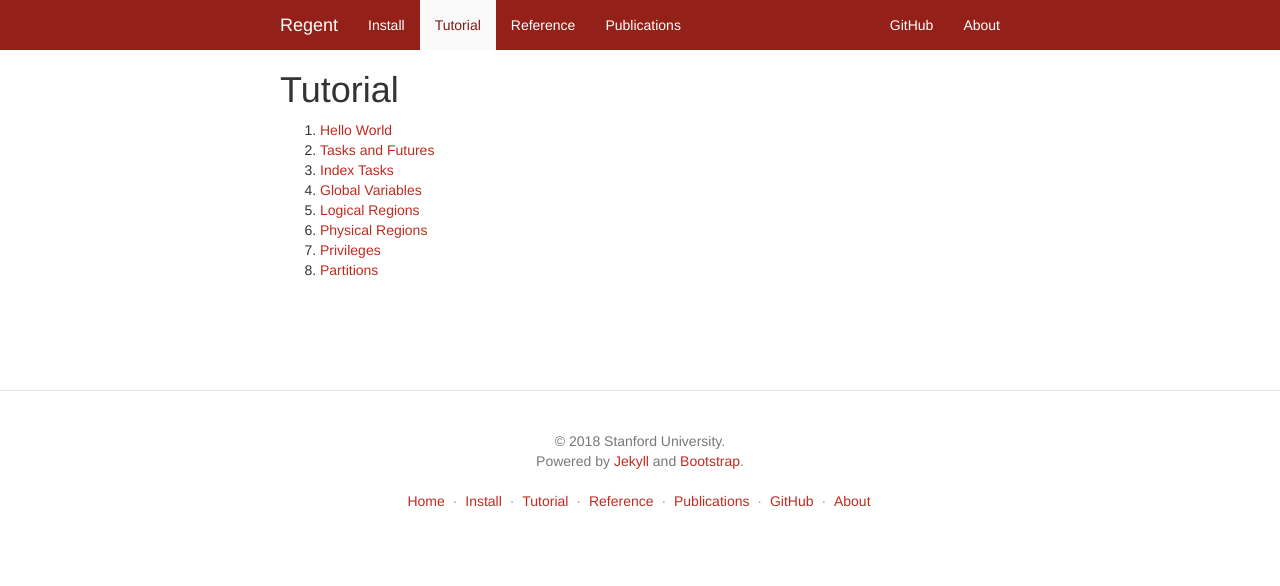
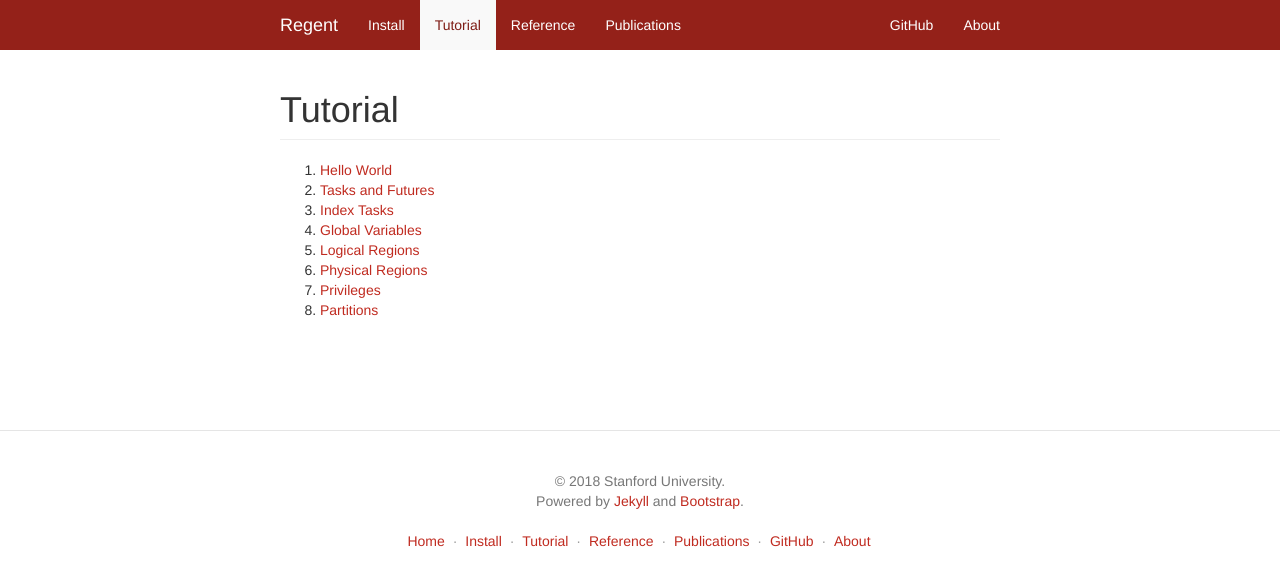
Before and after one commit to StanfordLegion/regent-lang.org, a Jekyll site: the page built from tutorial.md, in a window 1280 px wide. Shown: the top 586 px of the page. Built offline with Jekyll 4.4.1, drawn with Linux system fonts in a browser that asks for light colours; nearby versions of some CDN libraries.

Commit message:
Mark page headers.

```diff
--- a/_layouts/page.html
+++ b/_layouts/page.html
@@ -7,7 +7,7 @@ layout: default
     <div class="col-md-12{% if page.highlight_first %} highlight_first{% endif %}">
 
       {% if page.show_title %}
-        <h1>
+        <h1 class="page-header">
           {% if page.title_url %} <a href="{{ site.baseurl }}{{ page.title_url }}"> {% endif %}
             {{ page.title | markdownify | replace:'<p>','' | replace:'</p>','' }}
           {% if page.title_url %} </a> {% endif %}
```
